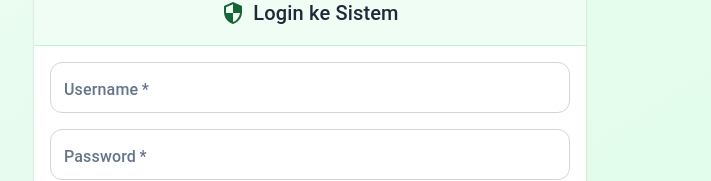
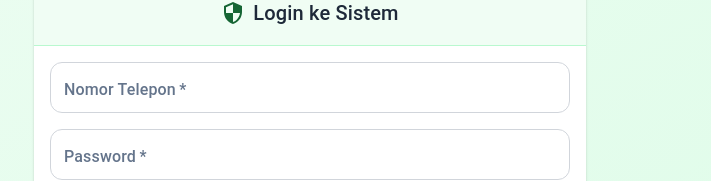
Before and after one commit to bxel07/Stnk_Frontend, a React (Vite) app: page / in a window 1280 px wide. Shown: the part 296-477 px from the top of the page, without its empty margins (330-1041 px from the left). Built offline with nearby package versions, Linux system fonts and the light colour scheme.

Commit message:
UPDATE NOMOR TELEPON

```diff
--- a/src/features/auth/pages/LoginPage.jsx
+++ b/src/features/auth/pages/LoginPage.jsx
@@ -15,7 +15,7 @@ import { useSelector } from "react-redux";
 import { useEffect } from "react";
 
 function LoginPage() {
-  const [username, setUsername] = useState("");
+  const [nomorTelepon, setNomorTelepon] = useState("");
   const [password, setPassword] = useState("");
   const [errorMsg, setErrorMsg] = useState("");
   const [loading, setLoading] = useState(false);
@@ -27,7 +27,9 @@ function LoginPage() {
     setErrorMsg("");
     setLoading(true);
     try {
-      const { token, user } = await dispatch(loginUser({ username, password })).unwrap();
+      const { token, user } = await dispatch(
+        loginUser({ nomor_telepon: nomorTelepon, password })
+      ).unwrap();
       dispatch(setCredentials({ token, user }));
       Swal.fire({
         title: "Login Berhasil",
@@ -112,11 +114,15 @@ function LoginPage() {
                   </Alert>
                 )}
                 <Box component="form" onSubmit={handleLogin} className="space-y-4 mb-4">
-                  <TextField
-                    fullWidth label="Username" required value={username}
-                    onChange={(e) => setUsername(e.target.value)}
-                    variant="outlined" sx={{ ...inputStyle, mb: 2 }}
-                  />
+                <TextField
+                  fullWidth
+                  label="Nomor Telepon"
+                  required
+                  value={nomorTelepon}
+                  onChange={(e) => setNomorTelepon(e.target.value)}
+                  variant="outlined"
+                  sx={{ ...inputStyle, mb: 2 }}
+                />
                   <TextField
                     fullWidth label="Password" type="password" required value={password}
                     onChange={(e) => setPassword(e.target.value)}
--- a/src/pages/MasterDataPage.jsx
+++ b/src/pages/MasterDataPage.jsx
@@ -806,7 +806,7 @@ const MasterDataPage = () => {
                 )}
 
                 {/* Button khusus untuk tab wilayah */}
-                {activeTab === 3 && (
+
                     <Button
                     onClick={handleAddNew}
                     variant="contained"
@@ -824,7 +824,6 @@ const MasterDataPage = () => {
                     }}>
                     Tambah Data
                   </Button>
-                )}
                 {activeTab === 3 && (
                   <Button
                     onClick={() => {
--- a/src/services/stnkService.js
+++ b/src/services/stnkService.js
@@ -42,9 +42,10 @@ export const getStnkListByDate = (date) => axios.get(`/stnk-data/by-created-date
 // Update nomor rangka dan jumlah langsung ke STNKData
 export const updateStnkInfo = (id, data) =>
   axios.put(`/stnk-data/${id}/update-info/`, data);
-  export const login = ({ username, password }) => {
+
+export const login = ({ nomor_telepon, password }) => {
     return axios.post(`${API_BASE_URL}/login`, {
-      username,
+      nomor_telepon,
       password,
     });
   };
--- a/src/slices/loginSlice.js
+++ b/src/slices/loginSlice.js
@@ -3,18 +3,18 @@ import { login } from "@/services/stnkService";
 
 export const loginUser = createAsyncThunk(
   "auth/loginUser",
-  async ({ username, password }, { rejectWithValue }) => {
+  async ({ nomor_telepon, password }, { rejectWithValue }) => {
     try {
-      const response = await login({ username, password });
+      const response = await login({ nomor_telepon, password });
       const { access_token, user } = response.data;
 
       // Simpan ke localStorage
       localStorage.setItem("access_token", access_token);
       localStorage.setItem("user", JSON.stringify(user));
 
-      return { token: access_token, user }; // 🔥 FIXED
+      return { token: access_token, user };
     } catch (err) {
-      return rejectWithValue(err.response?.data?.message || "Login gagal.");
+      return rejectWithValue(err.response?.data?.detail || "Login gagal.");
     }
   }
 );
@@ -31,12 +31,12 @@ const loginSlice = createSlice({
     logout(state) {
       state.user = null;
       state.token = null;
-      localStorage.removeItem("token");
+      localStorage.removeItem("access_token");
       localStorage.removeItem("user");
     },
     loadUserFromStorage(state) {
       const user = localStorage.getItem("user");
-      const token = localStorage.getItem("token");
+      const token = localStorage.getItem("access_token");
       if (user && token) {
         state.user = JSON.parse(user);
         state.token = token;
@@ -60,6 +60,7 @@ const loginSlice = createSlice({
       });
   },
 });
+
 export const { logout, loadUserFromStorage } = loginSlice.actions;
 
 export default loginSlice.reducer;
```
